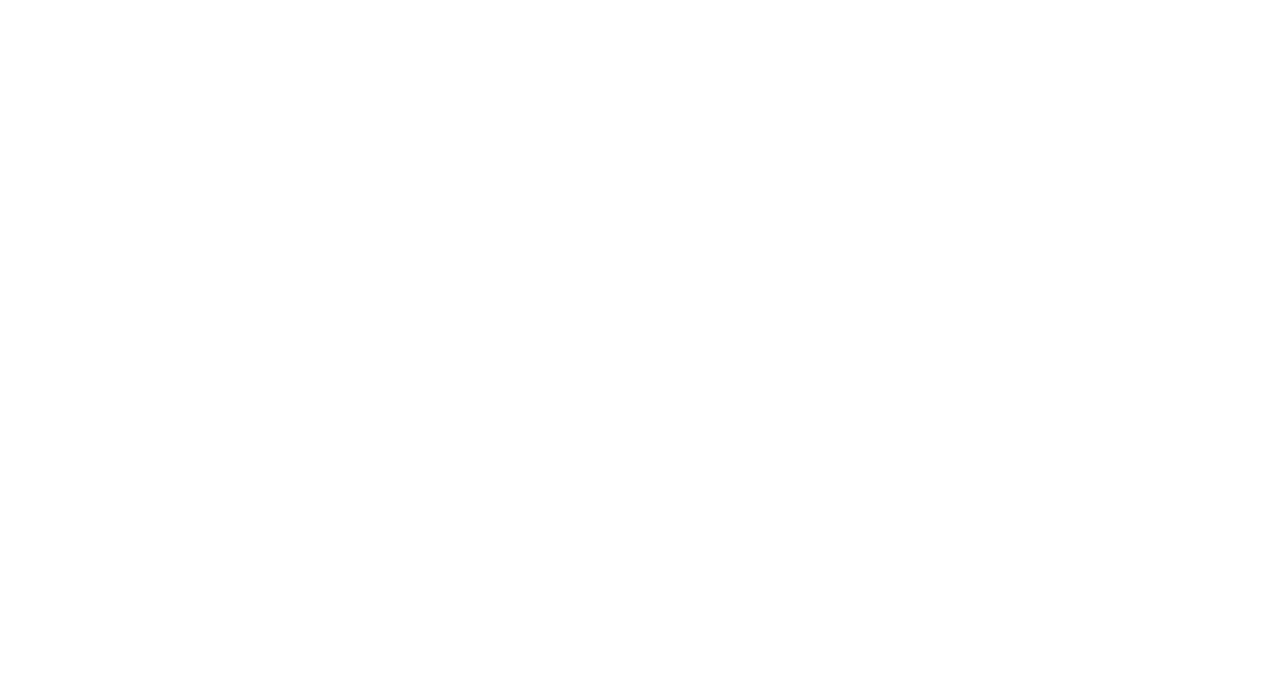
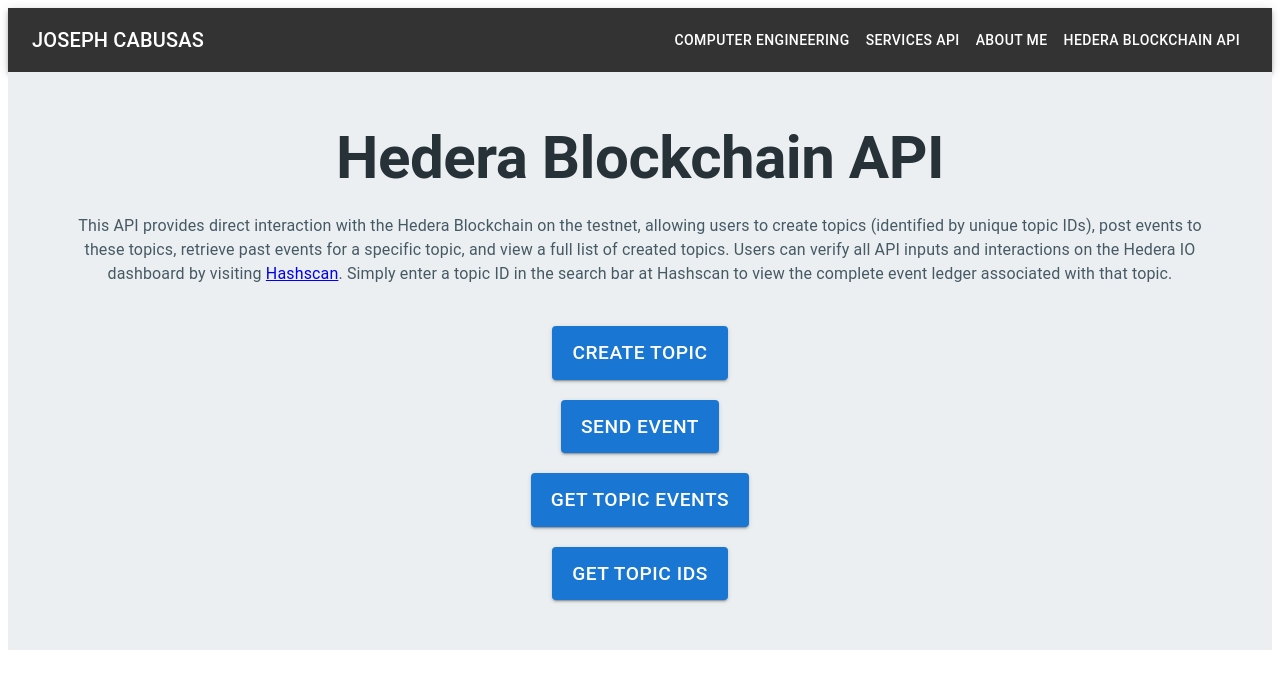
Before and after one commit to jdcabusas/website_Joseph, a React (Create React App) app in the folder frontend/video-player/: page /hedera in a window 1280 px wide. Before the commit this address had no page. Shown: the top 688 px of the page. Built offline with nearby package versions, Linux system fonts and the light colour scheme.

Commit message:
Hedera API addition to services

```diff
--- a/frontend/video-player/package.json
+++ b/frontend/video-player/package.json
@@ -11,6 +11,7 @@
     "@testing-library/jest-dom": "^5.17.0",
     "@testing-library/react": "^13.4.0",
     "@testing-library/user-event": "^13.5.0",
+    "axios": "^1.7.7",
     "fuse.js": "^7.0.0",
     "leaflet": "^1.9.4",
     "react": "^18.3.1",
--- /dev/null
+++ b/frontend/video-player/src/Hedera.js
@@ -0,0 +1,102 @@
+import { Box, Button, Container, Typography } from '@mui/material';
+import axios from 'axios';
+import { useState } from 'react';
+import Navbar from './Navbar';
+
+const Resume = () => {
+  const [topics, setTopics] = useState([]);
+  const [responseMessage, setResponseMessage] = useState('');
+
+  const handleRequest = async (route) => {
+    let input = '';
+    if (route === 'create_topic') {
+      input = prompt('Enter topic memo:');
+    } else if (route === 'send_event') {
+      const eventMessage = prompt('Enter event message:');
+      const topicId = prompt('Enter topic ID:');
+      if (!eventMessage || !topicId) {
+        alert('Please provide both an event message and a topic ID.');
+        return;
+      }
+      input = { eventMessage, topicId };
+    } else if (route === 'get_topic_events') {
+      input = prompt('Enter topic ID:');
+    }
+
+    try {
+      const response = await axios.get(`https://hedera-api-sh2l.onrender.com/${route}`, {
+        params: {
+          memo: route === 'create_topic' ? input : undefined,
+          event_message: route === 'send_event' ? input.eventMessage : undefined,
+          topic_id: route === 'send_event' ? input.topicId : route === 'get_topic_events' ? input : undefined,
+        },
+      });
+
+      if (response.data.success) {
+        if (route === 'get_topic_ids') {
+          setTopics(response.data.data);
+        }
+        setResponseMessage(`Response from ${route}: ${JSON.stringify(response.data.data)}`);
+      } else {
+        setResponseMessage(`Error: ${response.data.error || 'Unknown error'}`);
+      }
+    } catch (error) {
+      console.error(`Error fetching from ${route}:`, error);
+      setResponseMessage(`Error fetching from ${route}: ${error.message}`);
+    }
+  };
+
+  return (
+    <div>
+      <Navbar />
+      <Box sx={{ padding: '50px 0', backgroundColor: '#eceff1' }}>
+        <Container>
+          <Typography variant="h2" sx={{ fontFamily: 'Roboto, sans-serif', fontWeight: 'bold', color: '#263238', textAlign: 'center', marginBottom: '20px' }}>
+            Hedera Blockchain API
+          </Typography>
+          <Typography variant="body1" sx={{ color: '#455a64', textAlign: 'center', marginBottom: '40px' }}>
+            This API provides direct interaction with the Hedera Blockchain on the testnet, allowing users to create topics (identified by unique topic IDs), post events to these topics, retrieve past events for a specific topic, and view a full list of created topics. Users can verify all API inputs and interactions on the Hedera IO dashboard by visiting <a href="https://hashscan.io/testnet/dashboard" target="_blank" rel="noopener noreferrer">Hashscan</a>. Simply enter a topic ID in the search bar at Hashscan to view the complete event ledger associated with that topic.
+          </Typography>
+
+          <Box display="flex" flexDirection="column" alignItems="center" mt={4}>
+            <Button variant="contained" color="primary" onClick={() => handleRequest('create_topic')} sx={{ padding: '10px 20px', fontSize: '1.2rem', marginBottom: '20px' }}>
+              Create Topic
+            </Button>
+            <Button variant="contained" color="primary" onClick={() => handleRequest('send_event')} sx={{ padding: '10px 20px', fontSize: '1.2rem', marginBottom: '20px' }}>
+              Send Event
+            </Button>
+            <Button variant="contained" color="primary" onClick={() => handleRequest('get_topic_events')} sx={{ padding: '10px 20px', fontSize: '1.2rem' }}>
+              Get Topic Events
+            </Button>
+            <Button variant="contained" color="primary" onClick={() => handleRequest('get_topic_ids')} sx={{ padding: '10px 20px', fontSize: '1.2rem', marginTop: '20px' }}>
+              Get Topic IDs
+            </Button>
+          </Box>
+
+          {topics.length > 0 && (
+            <Box sx={{ marginTop: '20px', padding: '10px', backgroundColor: '#ffffff', borderRadius: '5px', boxShadow: '0 1px 3px rgba(0,0,0,0.1)' }}>
+              <Typography variant="h6" sx={{ fontFamily: 'Roboto, sans-serif', color: '#263238' }}>
+                Topic IDs:
+              </Typography>
+              {topics.map((topic, index) => (
+                <Typography key={index} sx={{ color: '#455a64' }}>
+                  Topic ID: {topic.topic_id} - Memo: {topic.memo}
+                </Typography>
+              ))}
+            </Box>
+          )}
+
+          {responseMessage && (
+            <Box sx={{ marginTop: '20px', padding: '10px', backgroundColor: '#ffffff', borderRadius: '5px', boxShadow: '0 1px 3px rgba(0,0,0,0.1)' }}>
+              <Typography variant="h6" sx={{ fontFamily: 'Roboto, sans-serif', color: '#263238' }}>
+                {responseMessage}
+              </Typography>
+            </Box>
+          )}
+        </Container>
+      </Box>
+    </div>
+  );
+};
+
+export default Resume;
--- a/frontend/video-player/src/Landing.js
+++ b/frontend/video-player/src/Landing.js
@@ -16,6 +16,7 @@
 const [error, setError] = useState(null);
 const [randomCountry, setRandomCountry] = useState(null);
 const [loadingCountry, setLoadingCountry] = useState(true);
+//const YOUTUBE_API_KEY = 'AIzaSyDkT74UC9iq4pFcCvXqTzPgAGhLT0Uo6bo';
 const YOUTUBE_API_KEY = 'AIzaSyDkT74UC9iq4pFcCvXqTzPgAGhLT0Uo6bo';
 const YOUTUBE_API_URL = 'https://www.googleapis.com/youtube/v3/search';
 const REST_COUNTRIES_API_URL = 'https://restcountries.com/v3.1/all'; // URL to fetch all countries
--- a/frontend/video-player/src/Navbar.js
+++ b/frontend/video-player/src/Navbar.js
@@ -19,11 +19,11 @@
 
   const handleNavigate = (path) => {
     handleMenuClose();
-    navigate(path); // Use navigate to change routes
+    navigate(path);
   };
 
   const handleGoHome = () => {
-    navigate('/'); // Navigate to the root route (App.js)
+    navigate('/');
   };
 
   const scrollToYoutubeApiSection = () => {
@@ -39,18 +39,21 @@
   };
 
   const handleServicesApiClick = () => {
-    handleGoHome(); // Navigate to home
-    // Use a timeout to ensure the navigation happens before scrolling
+    handleGoHome();
     setTimeout(() => {
       scrollToYoutubeApiSection();
-    }, 100); // Adjust the timeout duration if necessary
+    }, 100);
   };
 
   const handleAboutClick = () => {
-    handleGoHome(); // Navigate to home
+    handleGoHome();
     setTimeout(() => {
-      scrollToAboutSection(); // Scroll to "About Me" section
-    }, 100); // Adjust the timeout if necessary
+      scrollToAboutSection();
+    }, 100);
+  };
+
+  const handleHederaApiClick = () => {
+    handleNavigate('/hedera'); // Navigate to the Hedera.js route
   };
 
   return (
@@ -75,6 +78,9 @@
           <Button color="inherit" onClick={handleAboutClick}>
             About Me
           </Button>
+          <Button color="inherit" onClick={handleHederaApiClick}>
+            Hedera Blockchain API
+          </Button>
         </div>
       </Toolbar>
     </AppBar>
--- a/frontend/video-player/src/index.js
+++ b/frontend/video-player/src/index.js
@@ -5,6 +5,7 @@
 import YoutubeSearch from './YoutubeSearch'; // Import your YoutubeSearch component
 import Career from './Career'; // Import your Career component
 import Resume from './Resume'; // Import your Resume component
+import Hedera from './Hedera'
 //import App from './App'; // Import the App component
 import Landing from './Landing'; // Import the App component
 
@@ -17,6 +18,7 @@
         <Route path="/youtube" element={<YoutubeSearch />} />
         <Route path="/career" element={<Career />} />
         <Route path="/resume" element={<Resume />} />
+        <Route path="/hedera" element={<Hedera />} />
       </Routes>
     </Router>
   </React.StrictMode>
```
Also changed, not shown: 1 other file (tests, documents, lock files or other folders).
